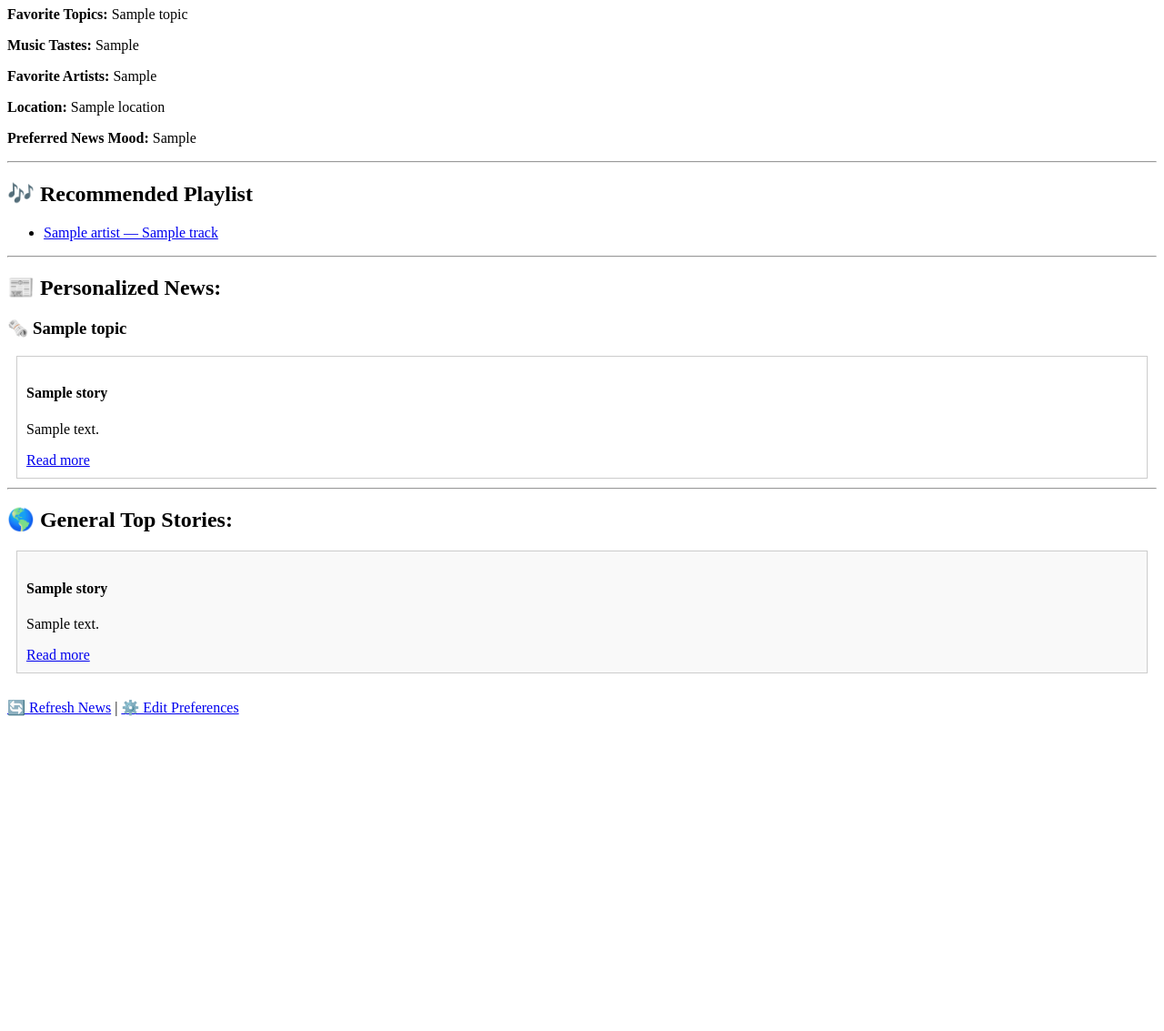
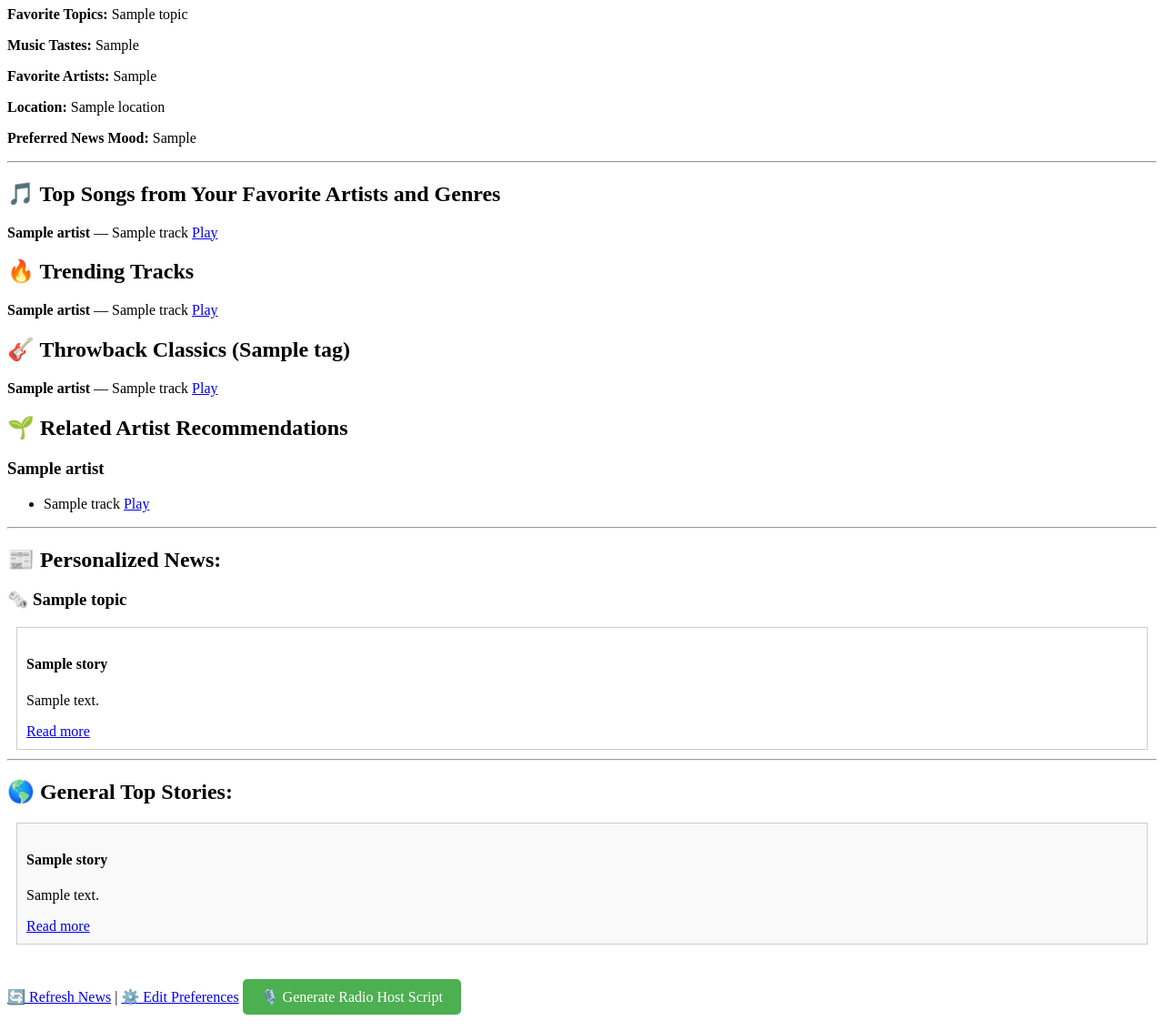
Before and after one commit to Chan-Elvis/PersonalisedRadio, a Flask app: template templates/radio.html in a window 1280 px wide. Shown: the part 178-1311 px from the top of the page at 91% size. Before the commit the page ends 965 px from the top, so only its background shows below. Run offline with Flask 3, Linux system fonts and the light colour scheme; the template is opened without the code that fills it: most values are stand-ins (such as "Sample title", 1, 10 or a date in 2020).

Commit message:
generating radio script

```diff
--- a/app.py
+++ b/app.py
@@ -6,6 +6,8 @@ import os
 import requests
 import google.generativeai as genai
 from dotenv import load_dotenv
+import random
+import datetime
 
 load_dotenv()
 SECRET_KEY = os.getenv("SECRET_KEY")
@@ -14,7 +16,6 @@ LASTFM_API_KEY = os.getenv("LASTFM_API_KEY")
 app = Flask(__name__)
 app.secret_key = SECRET_KEY
 model = genai.GenerativeModel('gemini-2.0-flash')
-
 
 ALLOWED_GENRES = [
     'rock', 'pop', 'jazz', 'blues', 'hip-hop', 'rap', 'indie', 'electronic',
@@ -55,7 +56,6 @@ def get_recommended_tracks(artists, genres):
             top_tracks = data.get('toptracks', {}).get('track', [])[:3]
             for track in top_tracks:
                 tracks.append({'artist': artist, 'title': track['name'], 'url': track['url']})
-
     for genre in genres:
         url = f"http://ws.audioscrobbler.com/2.0/?method=tag.gettoptracks&tag={genre}&api_key={LASTFM_API_KEY}&format=json"
         response = requests.get(url)
@@ -64,20 +64,145 @@ def get_recommended_tracks(artists, genres):
             top_tracks = data.get('tracks', {}).get('track', [])[:3]
             for track in top_tracks:
                 tracks.append({'artist': track['artist']['name'], 'title': track['name'], 'url': track['url']})
+    return tracks[:20]
 
-    return tracks[:20]
+def get_trending_tracks():
+    url = f"http://ws.audioscrobbler.com/2.0/?method=chart.gettoptracks&api_key={LASTFM_API_KEY}&format=json"
+    response = requests.get(url)
+    if response.status_code == 200:
+        tracks = response.json()['tracks']['track']
+        return [{'artist': t['artist']['name'], 'title': t['name'], 'url': t['url']} for t in tracks[:5]]
+    return []
+
+def get_throwback_tracks():
+    throwback_tags = ['70s', '80s', '90s', 'classic rock', 'oldies']
+    selected_tag = random.choice(throwback_tags)
+    url = f"http://ws.audioscrobbler.com/2.0/?method=tag.gettoptracks&tag={selected_tag}&api_key={LASTFM_API_KEY}&format=json"
+    response = requests.get(url)
+    tracks = []
+    if response.status_code == 200:
+        data = response.json()
+        top_tracks = data.get('tracks', {}).get('track', [])[:5]
+        for track in top_tracks:
+            tracks.append({'artist': track['artist']['name'], 'title': track['name'], 'url': track['url']})
+    return {'tag': selected_tag, 'tracks': tracks}
+
+def get_new_artist_recommendations(favorite_artists):
+    recommendations = []
+    seen_artists = set()
+    for artist in favorite_artists:
+        url = f"http://ws.audioscrobbler.com/2.0/?method=artist.getsimilar&artist={artist}&api_key={LASTFM_API_KEY}&format=json"
+        response = requests.get(url)
+        if response.status_code == 200:
+            data = response.json()
+            similar_artists = [a['name'] for a in data.get('similarartists', {}).get('artist', [])][:3]
+            for similar_artist in similar_artists:
+                if similar_artist not in seen_artists:
+                    seen_artists.add(similar_artist)
+                    # Get top tracks for this similar artist
+                    track_url = f"http://ws.audioscrobbler.com/2.0/?method=artist.gettoptracks&artist={similar_artist}&api_key={LASTFM_API_KEY}&format=json"
+                    track_resp = requests.get(track_url)
+                    top_tracks = []
+                    if track_resp.status_code == 200:
+                        track_data = track_resp.json()
+                        tracks = track_data.get('toptracks', {}).get('track', [])[:3]
+                        for track in tracks:
+                            top_tracks.append({'title': track['name'], 'url': track['url']})
+                    recommendations.append({'artist': similar_artist, 'tracks': top_tracks})
+    return recommendations
+
+def filter_unused_articles(news_data):
+    conn = sqlite3.connect('user_profiles.db')
+    c = conn.cursor()
+    c.execute('SELECT article_title FROM covered_articles')
+    covered = set([row[0] for row in c.fetchall()])
+    conn.close()
+    return [article for article in news_data if article['title'] not in covered]
+
+def filter_unused_songs(songs):
+    conn = sqlite3.connect('user_profiles.db')
+    c = conn.cursor()
+    c.execute('SELECT song_title FROM played_songs')
+    played = set([row[0] for row in c.fetchall()])
+    conn.close()
+    return [song for song in songs if song['title'] not in played]
+
+def create_batches(items, batch_size):
+    return [items[i:i + batch_size] for i in range(0, len(items), batch_size)]
+
+def build_prompt(news_batch, music_batch):
+    news_text = "\n".join([f"- {n['title']}: {n['content']}" for n in news_batch])
+    music_text = "\n".join([f"- {m['artist']} — {m['title']}" for m in music_batch])
+    prompt = f"""
+You are a lively radio host.
+Create a ~3-minute radio script segment introducing:
+News:
+{news_text}
+
+Songs:
+{music_text}
+
+Make it engaging, fun, with smooth transitions, comments, and occasional humor.
+"""
+    return prompt
+
+def generate_radio_script(news_batches, music_batches):
+    final_script = ""
+    for i in range(len(news_batches)):
+        news_batch = news_batches[i]
+        music_batch = music_batches[i] if i < len(music_batches) else []
+        prompt = build_prompt(news_batch, music_batch)
+        response = model.generate_content(prompt)
+        script_text = response.text.strip() if hasattr(response, 'text') else ''
+        final_script += script_text + "\n\n"
+    return final_script
+
+def mark_articles_and_songs_used(news_batch, music_batch):
+    timestamp = datetime.datetime.now().isoformat()
+    conn = sqlite3.connect('user_profiles.db')
+    c = conn.cursor()
+    for n in news_batch:
+        c.execute('INSERT INTO covered_articles (article_title, url, timestamp) VALUES (?, ?, ?)',
+                  (n['title'], n['url'], timestamp))
+    for m in music_batch:
+        c.execute('INSERT INTO played_songs (song_title, artist, timestamp) VALUES (?, ?, ?)',
+                  (m['title'], m['artist'], timestamp))
+    conn.commit()
+    conn.close()
+
 
 def init_db():
     conn = sqlite3.connect('user_profiles.db')
     c = conn.cursor()
+    # Existing table
     c.execute("""
         CREATE TABLE IF NOT EXISTS profiles (
             id INTEGER PRIMARY KEY AUTOINCREMENT,
-            topics TEXT, music_tastes TEXT, favorite_artists TEXT, news_mood TEXT, location TEXT
+            topics TEXT, music_tastes TEXT, favorite_artists TEXT,
+            news_mood TEXT, location TEXT, music_pref TEXT
+        )
+    """)
+    # NEW: Track played songs
+    c.execute("""
+        CREATE TABLE IF NOT EXISTS played_songs (
+            id INTEGER PRIMARY KEY AUTOINCREMENT,
+            song_title TEXT,
+            artist TEXT,
+            timestamp TEXT
+        )
+    """)
+    # NEW: Track covered articles
+    c.execute("""
+        CREATE TABLE IF NOT EXISTS covered_articles (
+            id INTEGER PRIMARY KEY AUTOINCREMENT,
+            article_title TEXT,
+            url TEXT,
+            timestamp TEXT
         )
     """)
     conn.commit()
     conn.close()
+
 
 @app.route('/')
 def index():
@@ -87,16 +212,18 @@ def index():
     user = c.fetchone()
     conn.close()
     if user:
-        _, topics, music_tastes, favorite_artists, news_mood, location = user
+        _, topics, music_tastes, favorite_artists, news_mood, location, music_pref = user
         topics_list = [t.strip() for t in topics.split(',')]
         genres_list = [g.strip() for g in music_tastes.split(',')]
         artists_list = [a.strip() for a in favorite_artists.split(',')]
+        pref_list = music_pref.split(',') if music_pref else []
         return render_template('index.html',
                                topics=', '.join(topics_list),
                                music_tastes=genres_list,
                                favorite_artists=', '.join(artists_list),
                                news_mood=news_mood,
                                location=location,
+                               music_pref=pref_list,
                                allowed_genres=ALLOWED_GENRES)
     else:
         return render_template('index.html',
@@ -105,6 +232,7 @@ def index():
                                favorite_artists='',
                                news_mood='',
                                location='',
+                               music_pref=[],
                                allowed_genres=ALLOWED_GENRES)
 
 @app.route('/save', methods=['POST'])
@@ -114,6 +242,8 @@ def save():
     raw_artists_list = [a.strip() for a in request.form['favorite_artists'].split(',') if a.strip()]
     news_mood = request.form['news_mood']
     location = request.form['location']
+    music_pref_list = request.form.getlist('music_pref')
+    music_pref = ','.join(music_pref_list)
 
     corrected_topics = [check_spelling(t) for t in raw_topics_list]
     corrected_genres = raw_genres_list
@@ -137,6 +267,7 @@ def save():
                                favorite_artists=', '.join(corrected_artists),
                                news_mood=news_mood,
                                location=location,
+                               music_pref=music_pref_list,
                                allowed_genres=ALLOWED_GENRES)
 
     if artist_corrections:
@@ -146,12 +277,13 @@ def save():
 
     conn = sqlite3.connect('user_profiles.db')
     c = conn.cursor()
-    c.execute('INSERT INTO profiles (topics, music_tastes, favorite_artists, news_mood, location) VALUES (?, ?, ?, ?, ?)',
+    c.execute('INSERT INTO profiles (topics, music_tastes, favorite_artists, news_mood, location, music_pref) VALUES (?, ?, ?, ?, ?, ?)',
               (",".join(corrected_topics),
                ",".join(corrected_genres),
                ",".join(corrected_artists),
                news_mood,
-               location))
+               location,
+               music_pref))
     conn.commit()
     conn.close()
 
@@ -167,15 +299,20 @@ def radio():
     c.execute('SELECT * FROM profiles ORDER BY id DESC LIMIT 1')
     user = c.fetchone()
     conn.close()
+
     if user:
-        _, topics, music_tastes, favorite_artists, news_mood, location = user
+        _, topics, music_tastes, favorite_artists, news_mood, location, _ = user
         topics_list = [t.strip() for t in topics.split(',')]
         genres_list = [g.strip() for g in music_tastes.split(',')]
         artists_list = [a.strip() for a in favorite_artists.split(',')]
 
+        top_tracks_playlist = get_recommended_tracks(artists_list, genres_list)
+        trending_playlist = get_trending_tracks()
+        throwback_playlist = get_throwback_tracks()
+        new_artist_playlist = get_new_artist_recommendations(artists_list)
+
         grouped_news = {topic: news_data.get('aggregated_news', {}).get(topic.lower(), [])
                         for topic in topics_list}
-        recommended_tracks = get_recommended_tracks(artists_list, genres_list)
 
         return render_template('radio.html',
                                grouped_news=grouped_news,
@@ -185,7 +322,10 @@ def radio():
                                topics=topics_list,
                                news_mood=news_mood,
                                location=location,
-                               recommended_tracks=recommended_tracks)
+                               top_tracks_playlist=top_tracks_playlist,
+                               trending_playlist=trending_playlist,
+                               throwback_playlist=throwback_playlist,
+                               new_artist_playlist=new_artist_playlist)
     return "No profile found."
 
 @app.route('/refresh_news')
@@ -193,6 +333,107 @@ def refresh_news():
     subprocess.run(["python", "FetchNews.py"])
     return redirect('/radio')
 
+@app.route('/generate_script')
+def generate_script():
+    try:
+        with open('aggregated_news.json', 'r') as f:
+            news_data = json.load(f)
+        local_news = news_data.get('local', [])
+        international_news = news_data.get('international', [])
+        top_stories = news_data.get('top_stories', [])
+    except Exception as e:
+        local_news, international_news, top_stories = [], [], []
+        print(f"Error loading news: {e}")
+
+    trending_tracks = get_trending_tracks()
+    throwback_tracks = get_throwback_tracks().get('tracks', [])
+    new_artist_recs = get_new_artist_recommendations([])  # pass favorite artists if needed
+
+    # fallback if empty
+    if not local_news:
+        local_news = [{'title': 'Sample Local News', 'content': 'Sample local content'}]
+    if not international_news:
+        international_news = [{'title': 'Sample International News', 'content': 'Sample international content'}]
+    if not top_stories:
+        top_stories = [{'title': 'Sample Top Story', 'content': 'Sample top story content'}]
+    if not trending_tracks:
+        trending_tracks = [{'artist': 'Sample Trending Artist', 'title': 'Sample Song', 'url': '#'}]
+    if not throwback_tracks:
+        throwback_tracks = [{'artist': 'Sample Throwback Artist', 'title': 'Sample Song', 'url': '#'}]
+    if not new_artist_recs:
+        new_artist_recs = [{'artist': 'Sample New Artist', 'top_tracks': [{'name': 'Sample Song', 'url': '#'}]}]
+
+    # interleave content
+    combined = []
+    max_length = max(len(local_news), len(international_news), len(top_stories),
+                     len(trending_tracks), len(throwback_tracks), len(new_artist_recs))
+
+    for i in range(max_length):
+        if i < len(local_news):
+            combined.append(('news', local_news[i]))
+        if i < len(international_news):
+            combined.append(('news', international_news[i]))
+        if i < len(top_stories):
+            combined.append(('news', top_stories[i]))
+        if i < len(trending_tracks):
+            combined.append(('song', trending_tracks[i]))
+        if i < len(throwback_tracks):
+            combined.append(('song', throwback_tracks[i]))
+        if i < len(new_artist_recs):
+            artist = new_artist_recs[i]
+            # Flatten new artist to top track
+            if artist.get('top_tracks'):
+                combined.append(('song', {'artist': artist['artist'], 'title': artist['top_tracks'][0]['name'], 'url': artist['top_tracks'][0]['url']}))
+
+    final_script = ""
+
+    for item_type, item in combined:
+        if item_type == 'news':
+            prompt = f"""You are a radio host. Announce this news headline:
+            News: {item['title']} - {item.get('content', '')}
+            Be conversational and engaging, suitable for live radio."""
+        elif item_type == 'song':
+            prompt = f"""You are a radio host. Introduce this song:
+            Song: {item['artist']} - {item['title']}
+            Be upbeat, fun, and conversational."""
+        else:
+            continue
+
+        try:
+            response = model.generate_content(prompt)
+            if response and hasattr(response, 'text'):
+                script_text = response.text.strip()
+            else:
+                script_text = "[ERROR: No script generated]"
+        except Exception as e:
+            print(f"Gemini API error: {e}")
+            script_text = f"[ERROR: Gemini API failed — {e}]"
+
+        final_script += script_text + "\n\n"
+
+    # Save script
+    try:
+        with open('radio_script.txt', 'w') as f:
+            f.write(final_script)
+        print("✅ Script saved to radio_script.txt")
+    except Exception as e:
+        print(f"Error saving script: {e}")
+
+    return redirect('/show_script')
+
+
+
+
+@app.route('/show_script')
+def show_script():
+    try:
+        with open('radio_script.txt', 'r') as f:
+            script = f.read()
+    except FileNotFoundError:
+        script = "No script has been generated yet. Please click 'Generate Radio Host Script' first."
+    return render_template('show_script.html', script=script)
+
+
 if __name__ == '__main__':
     init_db()
     app.run(debug=True)
--- a/templates/index.html
+++ b/templates/index.html
@@ -50,6 +50,12 @@
         <label>Favorite Artists (comma separated):</label><br>
         <input type="text" name="favorite_artists" value="{{ favorite_artists if favorite_artists else '' }}"><br><br>
 
+        <label>Music Preferences (choose none, one, or more):</label><br>
+        <input type="checkbox" name="music_pref" value="trending" {% if 'trending' in music_pref %}checked{% endif %}> Trending<br>
+        <input type="checkbox" name="music_pref" value="throwback" {% if 'throwback' in music_pref %}checked{% endif %}> Throwback<br>
+        <input type="checkbox" name="music_pref" value="new_recs" {% if 'new_recs' in music_pref %}checked{% endif %}> New Artist Recommendations<br><br>
+
+
         <h3>Enter your Location (2-letter country code, e.g., us, gb, ca):</h3>
         <input type="text" name="location" value="{{ location if location else '' }}"><br><br>
 
--- a/templates/radio.html
+++ b/templates/radio.html
@@ -46,13 +46,58 @@
     <p><strong>Preferred News Mood:</strong> {{ news_mood }}</p>
 
     <hr>
+    <h2>🎵 Top Songs from Your Favorite Artists and Genres</h2>
+    {% if top_tracks_playlist %}
+        {% for track in top_tracks_playlist %}
+            <div>
+                <strong>{{ track.artist }}</strong> — {{ track.title }} <a href="{{ track.url }}" target="_blank">Play</a>
+            </div>
+        {% endfor %}
+    {% else %}
+        <p>No top songs available.</p>
+    {% endif %}
 
-    <h2>🎶 Recommended Playlist</h2>
-    <ul>
-    {% for track in recommended_tracks %}
-        <li><a href="{{ track.url }}" target="_blank">{{ track.artist }} — {{ track.title }}</a></li>
+    <h2>🔥 Trending Tracks</h2>
+    {% if trending_playlist %}
+        {% for track in trending_playlist %}
+            <div>
+                <strong>{{ track.artist }}</strong> — {{ track.title }} <a href="{{ track.url }}" target="_blank">Play</a>
+            </div>
+        {% endfor %}
+    {% else %}
+        <p>No trending tracks available.</p>
+    {% endif %}
+
+    <h2>🎸 Throwback Classics ({{ throwback_playlist.tag|capitalize }})</h2>
+{% if throwback_playlist.tracks %}
+    {% for track in throwback_playlist.tracks %}
+        <div>
+            <strong>{{ track.artist }}</strong> — {{ track.title }} <a href="{{ track.url }}" target="_blank">Play</a>
+        </div>
     {% endfor %}
-    </ul>
+{% else %}
+    <p>No throwback tracks available.</p>
+{% endif %}
+
+    <h2>🌱 Related Artist Recommendations</h2>
+{% if new_artist_playlist %}
+    {% for artist_data in new_artist_playlist %}
+        <h3>{{ artist_data.artist }}</h3>
+        {% if artist_data.tracks %}
+            <ul>
+            {% for track in artist_data.tracks %}
+                <li>{{ track.title }} <a href="{{ track.url }}" target="_blank">Play</a></li>
+            {% endfor %}
+            </ul>
+        {% else %}
+            <p>No top tracks available.</p>
+        {% endif %}
+    {% endfor %}
+{% else %}
+    <p>No related artist recommendations available.</p>
+{% endif %}
+
+
 
     <hr>
 
@@ -82,5 +127,16 @@
     <br>
     <a href="/refresh_news">🔄 Refresh News</a> | <a href="/">⚙️ Edit Preferences</a>
 
+    <a href="/generate_script" style="
+    display: inline-block;
+    padding: 10px 20px;
+    background-color: #4CAF50;
+    color: white;
+    text-decoration: none;
+    border-radius: 5px;
+    margin: 10px 0;
+">🎙️ Generate Radio Host Script</a>
+
+
 </body>
 </html>
```
Also changed, not shown: radio_script.txt (added, +103 -0 lines), templates/show_script.html (added, +15 -0 lines).
